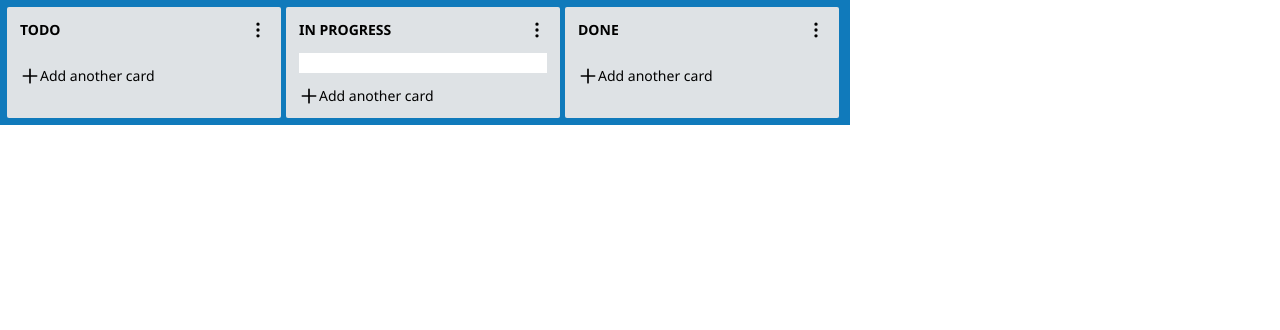
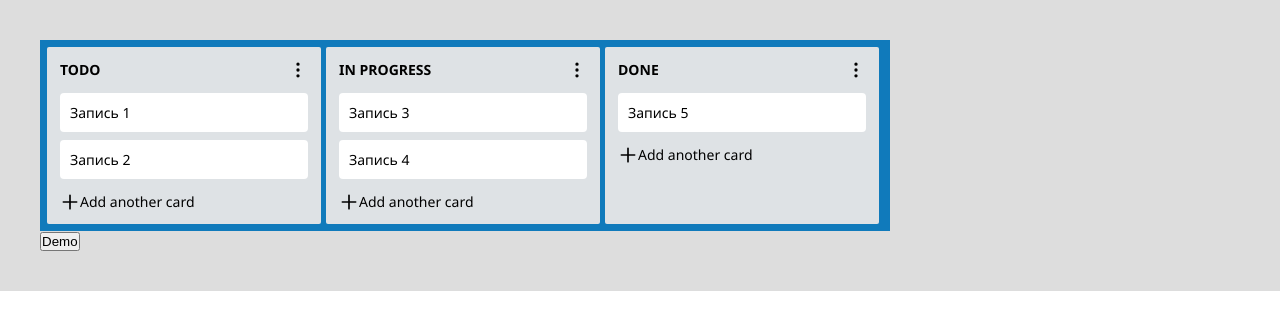
Before and after one commit to graticule/ahj-dnd, a website built with webpack: page src/index.html in a window 1280 px wide. Built offline with nearby package versions, Linux system fonts and the light colour scheme.

Commit message:
new structure

```diff
--- a/src/css/style.css
+++ b/src/css/style.css
@@ -10,61 +10,15 @@ body {
     font-size: 14px;
 }
 
-.panel {
-    background-color: #107abb;
-    width: 850px;
-    display: flex;
-    padding: 7px;
-    gap: 5px;
-
+.container {
+    padding: 40px;
+    background-color: #dddddd;
 }
 
-.column {
-    background-color: #dee2e5;
-    width: calc((100% - 14px)/3);
-    border-radius: 2px;
+.container__panel {
+    margin-bottom: 20px;
 }
 
-.column__header{
-    padding: 13px;
-    display: flex;
-    justify-content: space-between;
+.demo {
+    padding: 5px;
 }
-
-.column__menu {
-    background-image: url("../img/menu-vertical-svgrepo-com.svg");
-    background-size: cover;
-    background-position: 100% 0;
-    width: 20px;
-    height: 20px;
-    cursor: pointer;
-}
-
-.column__footer {
-    position: relative;
-    padding: 13px 13px 13px 33px;
-}
-
-.column__footer:before {
-    content: "";
-    position: absolute;
-    width: 20px;
-    height: 20px;
-    left: 13px;
-    background-image: url("../img/plus-large-svgrepo-com.svg");
-    background-size: cover;
-    background-position: 0 50%;
-}
-
-.column__footer:hover {
-    background-color:#c3cbcf;
-    text-decoration: underline;
-    cursor: pointer;
-}
-
-.card {
-    background-color: #ffffff;
-    padding: 10px;
-    margin-left: 13px;
-    margin-right: 13px;
-}
--- a/src/index.html
+++ b/src/index.html
@@ -10,34 +10,6 @@
 
 <body>
   <div class="container">
-    <div class="panel">
-      <div class="column">
-        <div class="column__header">
-          <h4>TODO</h4>
-          <div class="column__menu"></div>
-        </div>
-        <div class="cards"></div>
-        <div class="column__footer">Add another card</div>
-      </div>
-      <div class="column">
-        <div class="column__header">
-          <h4>IN PROGRESS</h4>
-          <div class="column__menu"></div>
-        </div>
-        <div class="cards">
-          <div class="card"></div>
-        </div>
-        <div class="column__footer">Add another card</div>
-      </div>
-      <div class="column">
-        <div class="column__header">
-          <h4>DONE</h4>
-          <div class="column__menu"></div>
-        </div>
-        <div class="cards"></div>
-        <div class="column__footer">Add another card</div>
-      </div>
-    </div>
   </div>
 </body>
 
--- a/src/js/app.js
+++ b/src/js/app.js
@@ -1 +1,14 @@
-document.addEventListener("DOMContentLoaded", () => {});
+import Board from "./board/board";
+
+document.addEventListener("DOMContentLoaded", () => {
+  const container = document.querySelector(".container");
+
+  const board = new Board(container);
+
+  const button = document.createElement("button");
+  button.classList.add("button");
+  button.innerText = "Demo";
+  container.appendChild(button);
+
+  const boardInfo = localStorage.getItem("boardInfo");
+});
--- /dev/null
+++ b/src/js/board/board.css
@@ -0,0 +1,70 @@
+.board {
+  background-color: #107abb;
+  width: 850px;
+  display: flex;
+  padding: 7px;
+  gap: 5px;
+}
+
+.column {
+  background-color: #dee2e5;
+  width: calc((100% - 14px)/3);
+  border-radius: 2px;
+}
+
+.column__header {
+  padding: 13px;
+  display: flex;
+  justify-content: space-between;
+}
+
+.column__menu {
+  background-image: url("./img/menu-vertical-svgrepo-com.svg");
+  background-size: cover;
+  background-position: 100% 0;
+  width: 20px;
+  height: 20px;
+  cursor: pointer;
+}
+
+.column__footer {
+}
+
+.column__add-button {
+  position: relative;
+  padding: 13px 13px 13px 33px;
+}
+
+.column__add-button:before {
+  content: "";
+  position: absolute;
+  width: 20px;
+  height: 20px;
+  left: 13px;
+  background-image: url("./img/plus-large-svgrepo-com.svg");
+  background-size: cover;
+  background-position: 0 50%;
+}
+
+.column__add-button:hover {
+  background-color: #c3cbcf;
+  text-decoration: underline;
+  cursor: pointer;
+}
+
+.note {
+  position: relative;
+  background-color: #ffffff;
+  padding: 10px;
+  margin-left: 13px;
+  margin-right: 13px;
+}
+
+.note__grabbed {
+  position: absolute;
+  transform: rotate(10deg);
+}
+
+.hidden {
+  display: none;
+}
--- /dev/null
+++ b/src/js/board/board.js
@@ -0,0 +1,120 @@
+import "./board.css";
+import Column from "../column/column";
+
+export default class Board {
+  constructor(container, content) {
+    this.container = container;
+    this.element = Board.createForContent(content);
+    this.bindToDOM();
+    this.init();
+  }
+
+  init() {
+    this.element.addEventListener("click", (e) => {
+      if (e.target.closest(".note__close")) {
+        e.target.closest(".note").remove();
+        return false;
+      }
+      if (e.target.closest(".column__add-button")) {
+        e.target.closest(".column__add-button").classList.add("hidden");
+        e.target.closest(".column__footer").querySelector(".column__add-form").classList.remove("hidden");
+      }
+    });
+  }
+
+  static createForContent(content) {
+    if (content === undefined) {
+      content = {
+        columns: [
+          {
+            title: "TODO",
+            notes: [
+              {
+                text: "Запись 1",
+              },
+              {
+                text: "Запись 2",
+              }
+            ],
+          },
+          {
+            title: "IN PROGRESS",
+            notes: [
+              {
+                text: "Запись 3",
+              },
+              {
+                text: "Запись 4",
+              }
+            ],
+          },
+          {
+            title: "DONE",
+            notes: [
+              {
+                text: "Запись 5",
+              },
+            ],
+          },
+        ],
+      };
+    }
+    const result = document.createElement("div");
+    result.classList.add("board");
+    content.columns.forEach((column) => {
+      new Column(result, column);
+    });
+    return result;
+  }
+
+  // static get markupDemo() {
+  //   return `
+  //   <div class="panel">
+  //     <div class="column">
+  //       <div class="column__header">
+  //         <h4>TODO</h4>
+  //         <div class="column__menu"></div>
+  //       </div>
+  //       <div class="cards">
+  //         <div class="cards">Запись 1 столбец 1</div>
+  //         <div class="cards">Запись 2 столбец 1</div>
+  //         <div class="cards">Запись 3 столбец 1</div>
+  //         <div class="cards">Запись 4 столбец 1</div>
+  //         <div class="cards">Запись 5 столбец 1</div>
+  //       </div>
+  //       <div class="column__footer">
+  //         Add another card
+  //       </div>
+  //     </div>
+  //     <div class="column">
+  //       <div class="column__header">
+  //         <h4>IN PROGRESS</h4>
+  //         <div class="column__menu"></div>
+  //       </div>
+  //       <div class="cards">
+  //         <div class="cards">Запись 1 столбец 2</div>
+  //       <div class="cards">Запись 2 столбец 2</div>
+  //       <div class="cards">Запись 3 столбец 2</div>
+  //       </div>
+  //       <div class="column__footer">Add another card</div>
+  //     </div>
+  //     <div class="column">
+  //       <div class="column__header">
+  //         <h4>DONE</h4>
+  //         <div class="column__menu"></div>
+  //       </div>
+  //       <div class="cards"></div>
+  //       <div class="column__footer">Add another card</div>
+  //     </div>
+  //   </div>
+  //     `;
+  // }
+
+  // bindToDOMDemo() {
+  //   this.container.insertAdjacentHTML("beforeend", Board.markup);
+  // }
+
+  bindToDOM() {
+    this.container.appendChild(this.element);
+  }
+}
--- /dev/null
+++ b/src/js/column/column.js
@@ -0,0 +1,39 @@
+import "./column.css";
+import Note from "../note/note";
+
+export default class Column {
+  constructor(container, column) {
+    this.container = container;
+    this.element = Column.createForContent(column);
+    this.bindToDOM();
+  }
+
+  static createForContent({ title, notes }) {
+    const result = document.createElement("div");
+    result.classList.add("column");
+    result.innerHTML = `<div class="column__header">
+      <h4>${title}</h4>
+      <div class="column__menu"></div>
+    </div>
+    <div class="notes"></div>
+    <div class="column__footer">
+      <div class="column__add-button">
+      Add another card
+      </div>
+      <div class="column__add-form hidden">
+      <form>
+
+      </form>
+      </div>
+    </div>`;
+    const notesContainer = result.querySelector(".notes");
+    notes.forEach((note) => {
+      new Note(notesContainer, note);
+    });
+    return result;
+  }
+
+  bindToDOM() {
+    this.container.appendChild(this.element);
+  }
+}
--- /dev/null
+++ b/src/js/note/note.css
@@ -0,0 +1,39 @@
+.note {
+  position: relative;
+  background-color: #ffffff;
+  padding: 10px;
+  margin-left: 13px;
+  margin-right: 13px;
+  border-radius: 4px;
+}
+
+.note__text {
+
+}
+
+.note__close {
+  position: absolute;
+  top: 0;
+  right: 0;
+  width: 20px;
+  height: 20px;
+  background-color: red;
+  transform: scaleX(0) scaleY(0);
+  cursor: pointer;
+}
+
+.note:hover .note__close {
+  transform: scaleX(1) scaleY(1);
+}
+
+.note:nth-child(n+2) {
+  margin-top: 8px;
+}
+
+.note__grabbed {
+  position: absolute;
+  transform: rotate(3deg);
+  cursor: grabbing;
+  z-index: 999;
+  pointer-events: none;
+}
--- /dev/null
+++ b/src/js/note/note.js
@@ -0,0 +1,26 @@
+import "./note.css";
+
+export default class Note {
+  constructor(container, note) {
+    this.container = container;
+    this.element = Note.createForContent(note);
+    this.bindToDOM();
+  }
+
+  static createForContent({text}) {
+    const result = document.createElement("div");
+    result.classList.add("note");
+    this.text = document.createElement("div");
+    this.text.classList.add("note__text");
+    this.text.innerText = text;
+    result.appendChild(this.text);
+    this.closeButton = document.createElement("div");
+    this.closeButton.classList.add("note__close");
+    result.appendChild(this.closeButton);
+    return result;
+  }
+
+  bindToDOM() {
+    this.container.appendChild(this.element);
+  }
+}
```
Also changed, not shown: e2e/e2e.test.js (+1 -0 lines), src/js/card-widget/card-widget.css (deleted, +0 -71 lines), src/js/card-widget/card-widget.js (deleted, +0 -33 lines), src/js/note/note.test.js (added, +7 -0 lines), src/js/board/board.test.js (renamed from src/js/card-widget/card-widget.test.js), src/js/board/img/menu-vertical-svgrepo-com.svg (renamed from src/img/menu-vertical-svgrepo-com.svg), src/js/board/img/plus-large-svgrepo-com.svg (renamed from src/img/plus-large-svgrepo-com.svg), src/js/column/column.css (added).
